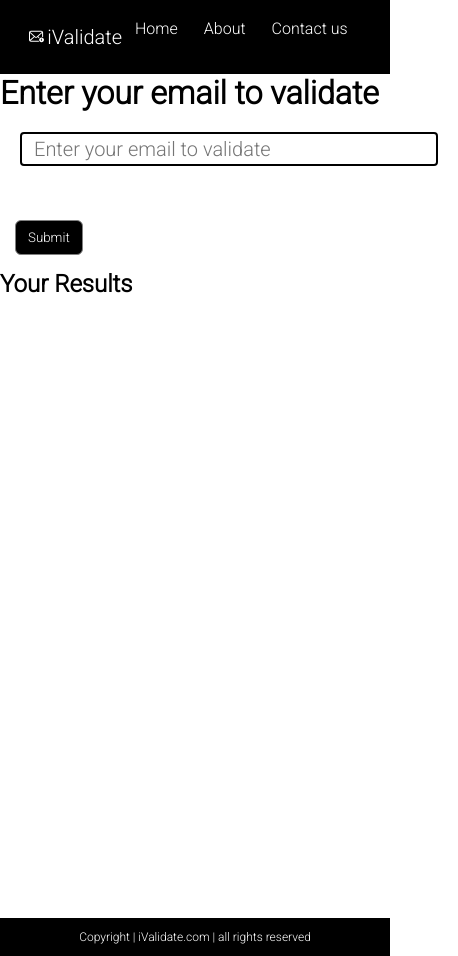
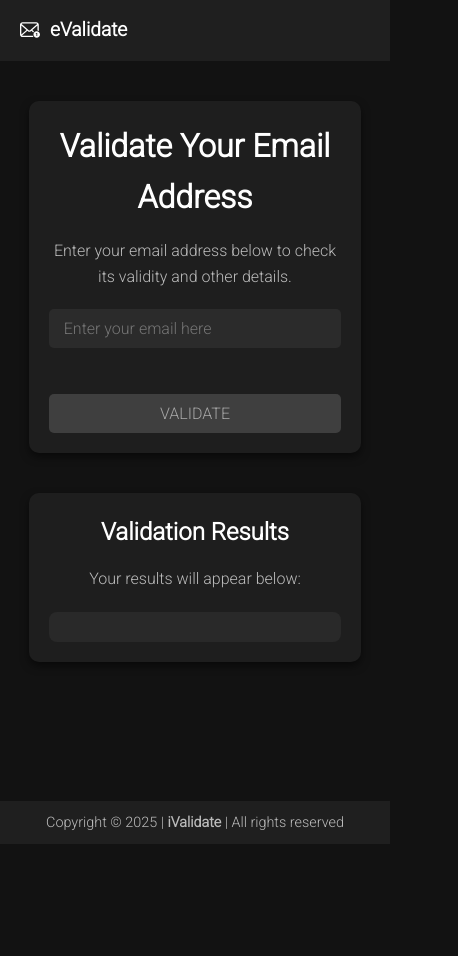
Before and after one commit to prathameshpatil455/email-validator, a plain HTML site: page index.html in a window 390 px wide. Shown: the whole page, 458 px wide, since content can reach past the window. After the commit the page ends 844 px from the top, so only its background shows below. Drawn offline with Linux system fonts and the light colour scheme.

Commit message:
ui upgrade

```diff
--- a/index.html
+++ b/index.html
@@ -1,47 +1,60 @@
 <!DOCTYPE html>
 <html lang="en">
   <head>
-    <meta charset="UTF-8">
-    <meta name="viewport" content="width=device-width, initial-scale=1.0">
+    <meta charset="UTF-8" />
+    <meta name="viewport" content="width=device-width, initial-scale=1.0" />
     <title>Email Validator</title>
-    <link rel="stylesheet" href="style.css">
+    <link rel="stylesheet" href="style.css" />
   </head>
   <body>
     <header>
       <nav>
-            <ul>
         <div class="logo">
-                    <img src="img/email.svg" alt="email svg">
-                    <span>iValidate</span></div>
-                <li><a href="/">Home</a></li>
-                <li><a href="/">About</a></li>
-                <li><a href="/">Contact us</a></li>
-            </ul>
+          <img src="img/email.svg" alt="email svg" />
+          <span>eValidate</span>
+        </div>
       </nav>
     </header>
 
     <main>
-        <div class="container">
-            <h1>Enter your email to validate</h1>
+      <div class="container form">
+        <h1>Validate Your Email Address</h1>
+        <p>
+          Enter your email address below to check its validity and other
+          details.
+        </p>
         <form action="/submit" method="post">
-                <!-- Input Filed to Validate Email Address -->
-                <input placeholder="Enter your email to validate" type="text" id="username" name="username" required>
-                <br><br>
+          <!-- Input Field to Validate Email Address -->
+          <input
+            placeholder="Enter your email here"
+            type="text"
+            id="username"
+            name="username"
+            required
+          />
+          <br />
           <!-- Submit button -->
-                <input id="submitBtn" class="btn" type="submit" value="Submit">
+          <input
+            id="submitBtn"
+            class="btn"
+            type="submit"
+            value="Validate"
+            disabled
+          />
         </form>
       </div>
 
-
-        <div class="container">
-            <h2>Your Results</h2>
-            <div id="resultCont">
-
-            </div>
+      <div class="container data">
+        <h2>Validation Results</h2>
+        <p id="instruction">Your results will appear below:</p>
+        <div id="resultCont"></div>
       </div>
     </main>
+
     <footer>
-        Copyright | iValidate.com | all rights reserved
+      <p>
+        Copyright &copy; 2025 | <strong>iValidate</strong> | All rights reserved
+      </p>
     </footer>
     <script src="script.js"></script>
   </body>
--- a/script.js
+++ b/script.js
@@ -1,41 +1,78 @@
-console.log("This is my script")
+console.log("This is my script");
 
-let result = {
-    "tag": "",
-    "free": false,
-    "role": false,
-    "user": "akshaykumar",
-    "email": "akshaykumar@codewithharry.com",
-    "score": 0.64,
-    "state": "undeliverable",
-    "domain": "codewithharry.com",
-    "reason": "invalid_mailbox",
-    "mx_found": true,
-    "catch_all": null,
-    "disposable": false,
-    "smtp_check": false,
-    "did_you_mean": "",
-    "format_valid": true
-}
+document.addEventListener("DOMContentLoaded", () => {
+  const emailInput = document.getElementById("username");
+  const submitBtn = document.getElementById("submitBtn");
 
+  // Disable the button initially
+  submitBtn.disabled = true;
 
+  // Add an event listener to the input field
+  emailInput.addEventListener("input", () => {
+    // Enable the button if the input is not empty
+    submitBtn.disabled = emailInput.value.trim() === "";
+  });
+});
 
 submitBtn.addEventListener("click", async (e) => {
-    e.preventDefault()
-    console.log("Clicked!")
-    resultCont.innerHTML = `<img width="123px" src="img/loading.svg" alt="">`
-    let key = "ema_live_OpkZhHY4I5cm7i0sYNGL7M1Q1r6asfk0WdisdQst"
-    let email = document.getElementById("username").value
-    let url = `https://api.emailvalidation.io/v1/info?apikey=${key}&email=${email}`
-    let res = await fetch(url)
-    let result = await res.json()
-    let str = ``
-    for (key of Object.keys(result)){
-        if(result[key] !== ""  && result[key] !== " ")
-        str = str + `<div>${key}: ${result[key]}</div>`
+  e.preventDefault();
+  console.log("Clicked!");
+  resultCont.innerHTML = `<img width="123px" src="img/loading.svg" alt="Loading...">`;
+
+  let key = "ema_live_OpkZhHY4I5cm7i0sYNGL7M1Q1r6asfk0WdisdQst"; // Replace with your actual API key
+  let email = document.getElementById("username").value;
+  let url = `https://api.emailvalidation.io/v1/info?apikey=${key}&email=${email}`;
+
+  try {
+    let res = await fetch(url);
+    let result = await res.json();
+    console.log("API Response:", result);
+
+    let fieldDescriptions = {
+      email: "The email address you entered for validation.",
+      user: "The username extracted from the email address.",
+      tag: "An optional tag associated with the email (if present).",
+      domain: "The domain part of the email address.",
+      smtp_check: "Indicates if the SMTP server was checked successfully.",
+      mx_found:
+        "Shows whether the domain has valid MX (mail exchange) records.",
+      did_you_mean: "Suggested correction for typos in the email address.",
+      role: "Specifies if the email address is associated with a role (e.g., admin).",
+      disposable: "Indicates if the email is from a disposable email provider.",
+      score: "A confidence score indicating email deliverability (0 to 1).",
+      state: "The current deliverability status of the email.",
+      reason: "Reason for the email's deliverability status.",
+      free: "Indicates if the email belongs to a free email provider (e.g., Gmail).",
+      format_valid: "Shows whether the email format is valid.",
+      catch_all: "Specifies if the domain accepts all emails (catch-all).",
+    };
+
+    let str = `<h3>Validation Results for: <strong>${result.email}</strong></h3>`;
+    str += `<table style="width: 100%; border-collapse: collapse;">`;
+    str += `<tr style="background-color: #333; text-align: left;">
+              <th style="padding: 10px; border: 1px solid #ddd;">Field</th>
+              <th style="padding: 10px; border: 1px solid #ddd;">Value</th>
+              <th style="padding: 10px; border: 1px solid #ddd;">Description</th>
+            </tr>`;
+
+    for (let key of Object.keys(result)) {
+      if (result[key] !== "" && result[key] !== " ") {
+        str += `<tr>
+                  <td style="padding: 10px; border: 1px solid #ddd;">${key}</td>
+                  <td style="padding: 10px; border: 1px solid #ddd;">${
+                    result[key]
+                  }</td>
+                  <td style="padding: 10px; border: 1px solid #ddd;">${
+                    fieldDescriptions[key] || "No description available."
+                  }</td>
+                </tr>`;
+      }
     }
 
-    console.log(str)
-    resultCont.innerHTML = str
-
-})
+    str += `</table>`;
+    resultCont.innerHTML = str;
+  } catch (error) {
+    console.error("Error fetching API:", error);
+    resultCont.innerHTML = `<p style="color: red;">An error occurred while validating the email. Please try again.</p>`;
+  }
+});
--- a/style.css
+++ b/style.css
@@ -1,118 +1,170 @@
 @import url('https://fonts.googleapis.com/css2?family=Roboto:wght@300&display=swap');
 
+* {
+  margin: 0;
+  padding: 0;
+  box-sizing: border-box;
+  font-family: 'Roboto', sans-serif;
+}
 
-*{
-    padding: 0;
-    margin: 0;
-    font-family: 'Roboto', sans-serif;
+body {
+  background-color: #121212;
+  color: #ffffff;
+  line-height: 1.6;
+}
+
+header {
+  background-color: #1f1f1f;
+  padding: 15px 20px;
 }
 
 nav {
   display: flex;
+  justify-content: start;
   align-items: center;
-    justify-content: space-between;
-    background-color: black;
-    color: white;
-    padding: 19px 12px;
 }
 
-ul{
+.logo {
   display: flex;
+  align-items: center;
+  font-size: 1.5rem;
+  font-weight: bold;
+  color: #ffffff;
 }
 
-ul li{
-    list-style: none;
-    padding: 0 13px;
+.logo img {
+  width: 25px;
+  margin-right: 10px;
+  filter: invert(1);
 }
 
-ul li a{
-    color: white;
-    text-decoration: none;
+main {
+  padding: 20px;
+  display: flex;
+  flex-direction: column;
+  align-items: center;
+  padding-bottom: 100px;
 }
 
-ul >li> a:hover{
-    color: rgb(192, 189, 205);
+.container {
+  background-color: #1e1e1e;
+  margin: 20px 0;
+  padding: 20px;
+  border-radius: 10px;
+  box-shadow: 0 4px 8px rgba(0, 0, 0, 0.5);
 }
 
-main{
-    min-height: 100vh;
+.container form {
+  display: flex;
+  flex-direction: column;
+  align-items: center;
+  max-width: 500px;
 }
 
-.logo img{
-    width: 15px;
-    filter: invert(1);
-}
-.conatiner{
-    background-color: azure;
-    max-width: 80vw;
-    margin: 15px;
-    padding: 9px 15px;
+.container data {
+  display: flex;
+  flex-direction: column;
+  align-items: center;
+  width: 90%;
+  max-width: 1000px;
 }
 
-.conatiner h1{
-    padding: 12px 0;
+.container h1, .container h2 {
+  text-align: center;
+  margin-bottom: 15px;
 }
 
-input[type='text']{
-    margin: 20px;
-    min-width: 28vw;
-    padding: 3px 12px;
-    border: 2px solid black;
-    border-radius: 4px;
-    font-size: 20px;
+.container p {
+  text-align: center;
+  color: #bbbbbb;
+  margin-bottom: 20px;
 }
 
-.btn{
-    background: black;
-    color: white;
-    padding: 9px 12px;
-    border: 1px solid gray;
-    border-radius: 6px;
-    cursor: pointer;
-    margin: 15px;
+input[type="text"] {
+  width: 100%;
+  padding: 10px 15px;
+  border: none;
+  border-radius: 5px;
+  margin-bottom: 20px;
+  font-size: 1rem;
+  background-color: #2b2b2b;
+  color: #ffffff;
 }
 
-#resultCont div::first-letter{
+input[type="text"]:focus {
+  outline: 2px solid #4caf50;
+}
+
+.btn {
+  display: block;
+  width: 100%;
+  padding: 10px;
+  background-color: #4caf50;
+  color: #ffffff;
+  border: none;
+  border-radius: 5px;
+  font-size: 1rem;
+  cursor: pointer;
   text-transform: uppercase;
 }
 
-footer{font-size: 12px;
-    background-color: black;
+.btn:disabled {
+    background-color: #555;
+    cursor: not-allowed;
+    opacity: 0.6;
+  }
+
+
+.btn:hover {
+  background-color: #45a049;
+}
+
+#resultCont {
+  margin-top: 20px;
+  padding: 15px;
+  background-color: #292929;
+  border-radius: 8px;
+  overflow-x: auto;
+}
+
+#resultCont div {
+  padding: 10px;
+  border-bottom: 1px solid #444;
+}
+
+#resultCont div:last-child {
+  border-bottom: none;
+}
+
+footer {
+    background-color: #1f1f1f;
+    text-align: center;
+    padding: 10px 20px;
+    position: fixed;
+    bottom: 0;
+    left: 0;
+    width: 100%;
     color: white;
-    display: flex;
-    padding: 12px;
-    display: flex;
-    justify-content: center;
-    align-items: center;
+    z-index: 1000;
+  }
 
+footer p {
+  color: #bbbbbb;
+  font-size: 0.9rem;
+  margin: 0;
+  padding: 0;
 }
 
 @media only screen and (max-width: 600px) {
-
-    .conatiner{
-        font-size: 12px;
+  .container {
+    width: 95%;
   }
 
-    input[type='text'] {
-        width: 100%;
+  .logo {
+    font-size: 1.2rem;
   }
 
-    nav{
-        flex-direction: column;
+  .logo img {
+    width: 20px;
   }
-
-    .logo{
-        padding: 6px 0 ;
-        font-size: 12px;
 }
-
-    .logo span{
-        font-size: 20px;
-
-    }
-    .logo img{
-        width: 15px;
-        filter: invert(1);
-    }
-
-}
```
Lines whose indentation alone changed are shown as unchanged.
